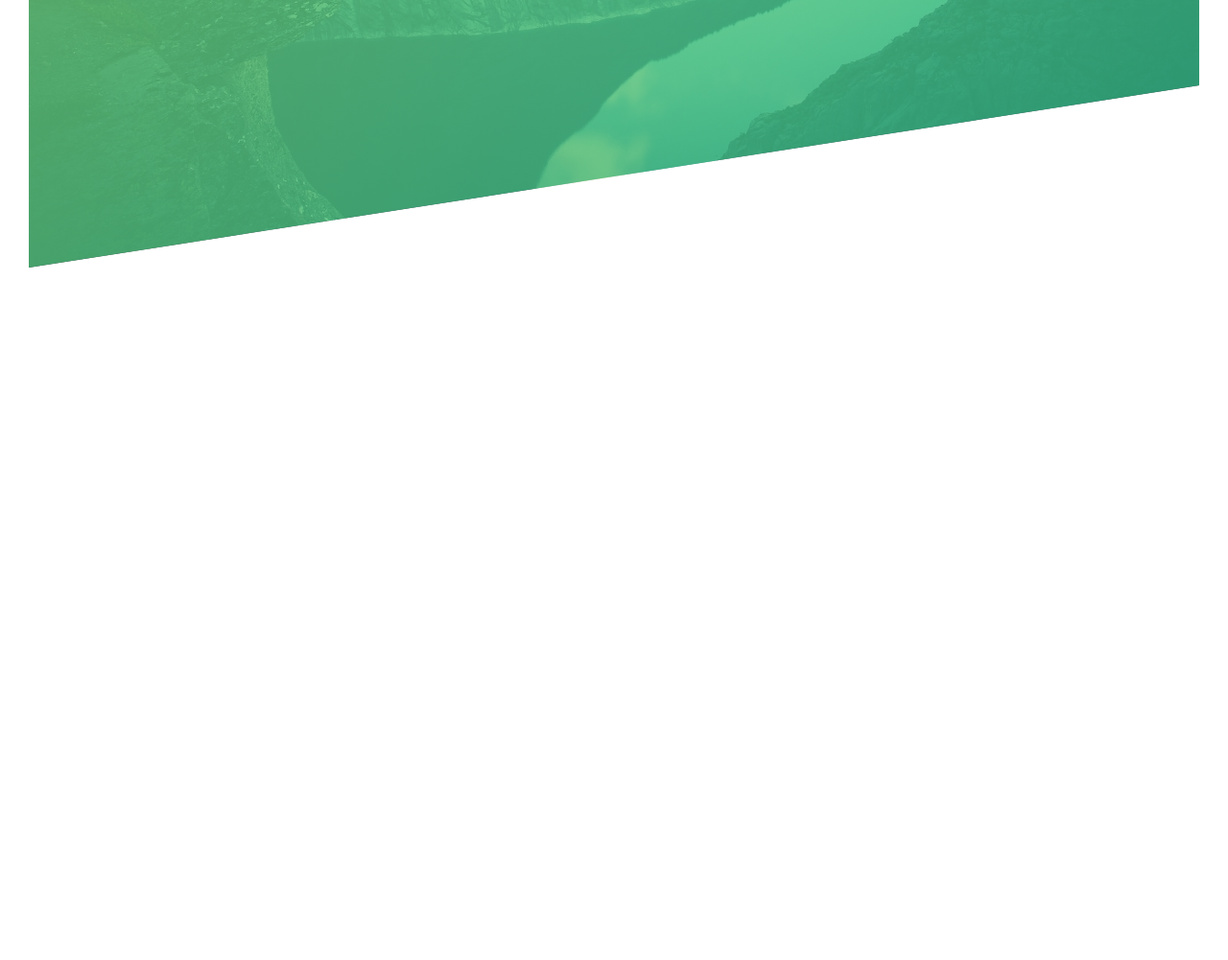
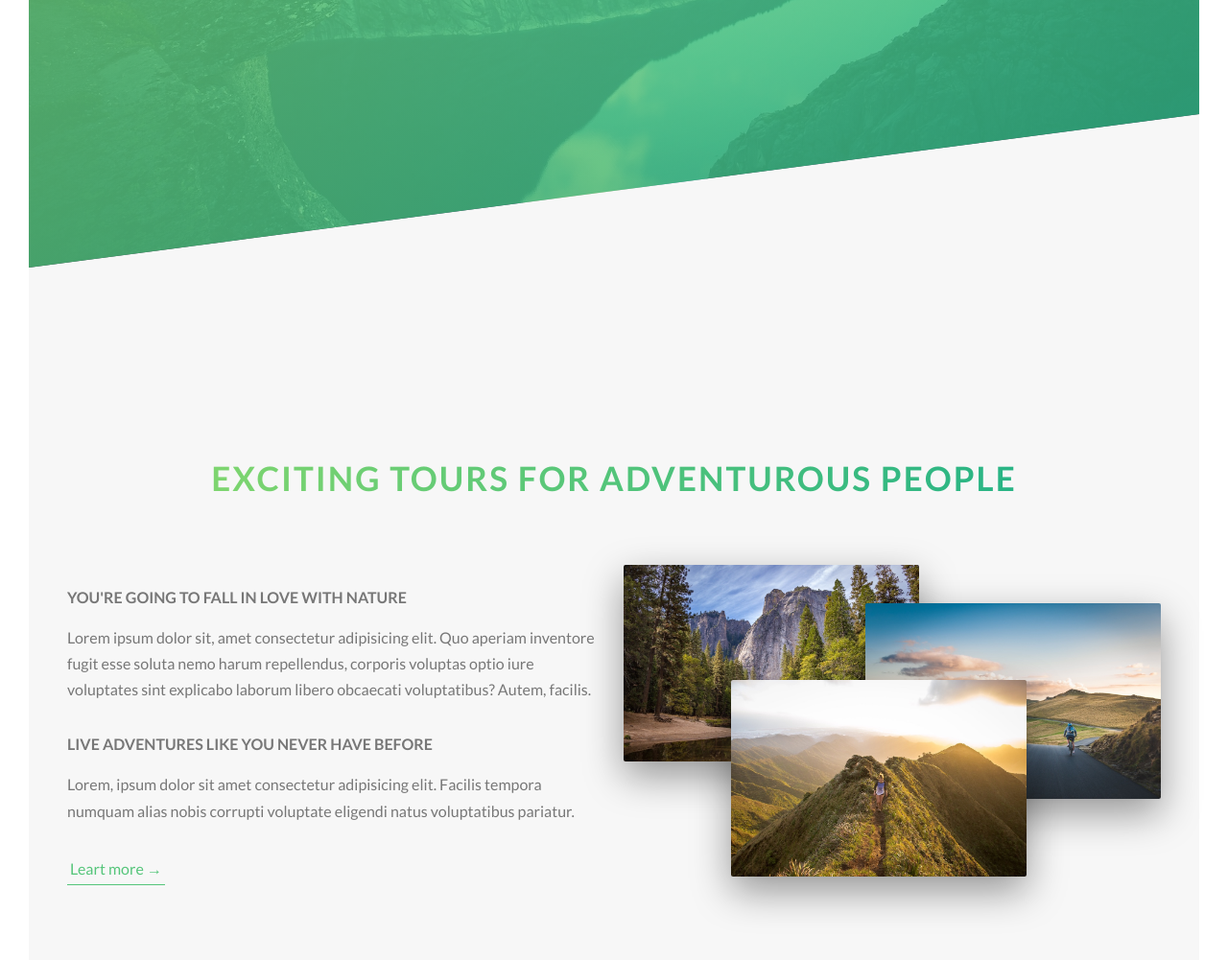
Before and after one commit to unclekoin/css-natours-project, a website: page index.html in a window 1280 px wide. Shown: the part 511-1512 px from the top of the page at 96% size. Before the commit the page ends 820 px from the top, so only its background shows below. Drawn offline with Linux system fonts and the light colour scheme.

Commit message:
feat: create section about

```diff
--- a/index.html
+++ b/index.html
@@ -28,6 +28,57 @@
         <a class="btn btn--white btn--animated" href="#">Discover our tours</a>
       </div>
     </header>
+
+    <main>
+      <section class="section-about">
+        <div class="u-center-text u-margin-bottom-big">
+          <h2 class="heading-secondary">
+            Exciting tours for adventurous people
+          </h2>
+        </div>
+        <div class="row">
+          <div class="col-2">
+            <h3 class="heading-tertiary u-margin-bottom-small">
+              You're going to fall in love with nature
+            </h3>
+            <p class="paragraph">
+              Lorem ipsum dolor sit, amet consectetur adipisicing elit. Quo
+              aperiam inventore fugit esse soluta nemo harum repellendus,
+              corporis voluptas optio iure voluptates sint explicabo laborum
+              libero obcaecati voluptatibus? Autem, facilis.
+            </p>
+            <h3 class="heading-tertiary u-margin-bottom-small">
+              Live adventures like you never have before
+            </h3>
+            <p class="paragraph">
+              Lorem, ipsum dolor sit amet consectetur adipisicing elit. Facilis
+              tempora numquam alias nobis corrupti voluptate eligendi natus
+              voluptatibus pariatur.
+            </p>
+            <a href="#" class="btn-text">Leart more &rarr;</a>
+          </div>
+          <div class="col-2">
+            <div class="composition">
+              <img
+                src="img/nat-1-large.jpg"
+                alt="Photo one"
+                class="composition__photo composition__photo--one"
+              />
+              <img
+                src="img/nat-2-large.jpg"
+                alt="Photo two"
+                class="composition__photo composition__photo--two"
+              />
+              <img
+                src="img/nat-3-large.jpg"
+                alt="Photo three"
+                class="composition__photo composition__photo--three"
+              />
+            </div>
+          </div>
+        </div>
+      </section>
+    </main>
 
     <!-- <section class="grid-test">
       <div class="row">
--- a/sass/abstracts/_variables.scss
+++ b/sass/abstracts/_variables.scss
@@ -2,9 +2,13 @@
 $color-primary: #55c57a;
 $color-primary-light: #7ed56f;
 $color-primary-dark: #28b485;
+$color-grey-light-one: #f7f7f7;
 $color-grey-dark: #777777;
 $color-white: #ffffff;
 $color-black: #000000;
+
+// FONT
+$default-font-size: 1.6rem;
 
 // GRID
 $grid-width: 114rem;
--- a/sass/base/_typography.scss
+++ b/sass/base/_typography.scss
@@ -10,6 +10,8 @@ body {
   color: $color-white;
   text-transform: uppercase;
 
+  -webkit-backface-visibility: hidden;
+
   backface-visibility: hidden;
   margin-bottom: 6rem;
 
@@ -19,8 +21,12 @@ body {
     font-weight: 400;
     letter-spacing: 3.5rem;
 
+    -webkit-animation-name: moveInLeft;
+
     animation-name: moveInLeft;
+    -webkit-animation-duration: 1s;
     animation-duration: 1s;
+    -webkit-animation-timing-function: ease-out;
     animation-timing-function: ease-out;
     /* animation-iteration-count: 3; */
     /* animation-delay: 3s; */
@@ -32,8 +38,47 @@ body {
     font-weight: 700;
     letter-spacing: 1.7rem;
 
+    -webkit-animation-name: moveInRight;
     animation-name: moveInRight;
+    -webkit-animation-duration: 1s;
     animation-duration: 1s;
+    -webkit-animation-timing-function: ease-out;
     animation-timing-function: ease-out;
   }
 }
+
+.heading-secondary {
+  display: inline-block;
+  font-size: 3.5rem;
+  font-weight: 700;
+  color: transparent;
+  text-transform: uppercase;
+  letter-spacing: 0.2rem;
+  background-image: linear-gradient(
+    to right,
+    $color-primary-light,
+    $color-primary-dark
+  );
+  -webkit-background-clip: text;
+  background-clip: text;
+  transition: all 0.2s;
+
+  &:hover {
+    transform: skewY(2deg) skewX(15deg) scale(1.1);
+    text-shadow: 0.5rem 1rem 2rem rgba($color-black, 0.2);
+  }
+}
+
+.heading-tertiary {
+  font-size: $default-font-size;
+  font-weight: 700;
+  text-transform: uppercase;
+}
+
+.paragraph {
+  font-size: $default-font-size;
+
+  &:not(:last-child) {
+    margin-bottom: 3rem;
+  }
+}
--- a/sass/base/_utilities.scss
+++ b/sass/base/_utilities.scss
@@ -0,0 +1,5 @@
+.u-center-text {text-align: center;}
+
+.u-margin-bottom-small {margin-bottom: 1.5rem;}
+
+.u-margin-bottom-big {margin-bottom: 8rem;}
--- a/sass/components/_button.scss
+++ b/sass/components/_button.scss
@@ -4,7 +4,7 @@
     position: relative;
     display: inline-block;
     padding: 1.5rem 4rem;
-    font-size: 1.6rem;
+    font-size: $default-font-size;
     text-transform: uppercase;
     text-decoration: none;
     border-radius: 10rem;
@@ -53,3 +53,29 @@
     animation-fill-mode: backwards;
   }
 }
+
+.btn-text {
+  &:link,
+  &:visited {
+    display: inline-block;
+    padding: 3px;
+    font-size: $default-font-size;
+    color: $color-primary;
+    text-decoration: none;
+    border-bottom: 1px solid $color-primary;
+    transition: all 0.2s;
+  }
+
+  &:hover {
+    padding: 3px 15px;
+    color: $color-white;
+    background-color: $color-primary;
+    box-shadow: 0 1rem 2rem rgba($color-black, 0.15);
+    transform: translateY(-2px);
+  }
+
+  &:active {
+    box-shadow: 0 0.5rem 1rem rgba($color-black, 0.15);
+    transform: translateY(0);
+  }
+}
--- /dev/null
+++ b/sass/components/_composition.scss
@@ -0,0 +1,39 @@
+.composition {
+  position: relative;
+
+  &__photo {
+    position: absolute;
+    width: 55%;
+    border-radius: 2px;
+    box-shadow: 0 1.5rem 4rem rgba($color-black, 0.4);
+    outline-offset: 2rem;
+    transition: all 0.2s;
+
+    &:hover {
+      outline: 1.5rem solid $color-primary;
+      transform: scale(1.05) translateY(-0.5rem);
+      box-shadow: 0 2.5rem 4rem rgba($color-black, 0.5);
+      z-index: 10;
+    }
+
+    &--one {
+      top: -2rem;
+      left: 0;
+    }
+
+    &--two {
+      top: 2rem;
+      right: 0;
+    }
+
+    &--three {
+      top: 10rem;
+      left: 20%;
+    }
+
+  }
+
+  &:hover &__photo:not(:hover) {
+    transform: scale(0.95);
+  }
+}
--- a/sass/layout/_grid.scss
+++ b/sass/layout/_grid.scss
@@ -1,8 +1,3 @@
-.grid-test {
-  font-size: 2rem;
-  color: #ffffff;
-  text-align: center;
-}
 .row {
   width: $grid-width;
   margin: 0 auto;
@@ -15,8 +10,6 @@
 
   [class^='col-'] {
     float: left;
-    padding: 2rem;
-    background-color: #ff6348;
 
     &:not(:last-child) {
       margin-right: $gutter-horizontal;
--- a/sass/layout/_header.scss
+++ b/sass/layout/_header.scss
@@ -1,5 +1,4 @@
 .header {
-  position: relative;
   height: 95vh;
   background-image: linear-gradient(
       to right bottom,
@@ -9,8 +8,9 @@
     url(../img/hero.jpg);
   background-size: cover;
   background-position: top;
+  position: relative;
 
-  clip-path: polygon(0 0, 100% 0, 100% 75%, 0 100%);
+  clip-path: polygon(0 0, 100% 0, 100% 75vh, 0 100%);
 
   &__logo-box {
     position: absolute;
--- a/sass/main.scss
+++ b/sass/main.scss
@@ -8,6 +8,7 @@
 @import "base/utilities";
 
 @import "components/button";
+@import "components/composition";
 
 @import "layout/header";
 @import "layout/grid";
--- a/sass/pages/_home.scss
+++ b/sass/pages/_home.scss
@@ -0,0 +1,5 @@
+.section-about {
+  background-color: $color-grey-light-one;
+  padding: 35rem 0 25rem;
+  margin-top: -20vh;
+}
```
Also changed, not shown: css/style.css.
